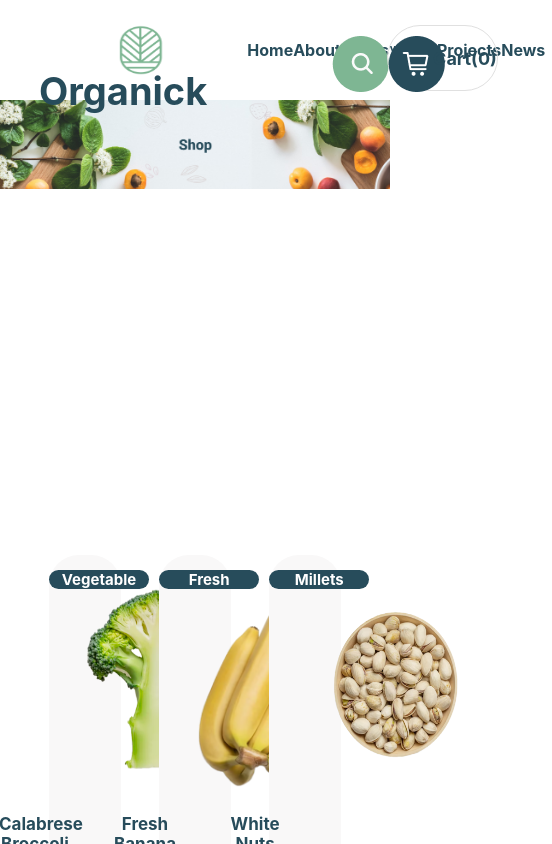
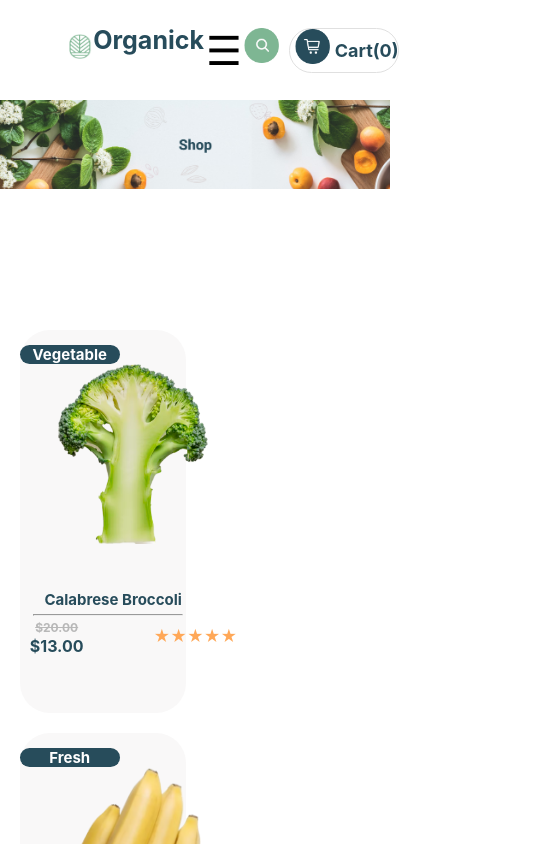
Before and after one commit to AramPetrosyan07/b_group, a React (Create React App) app: page / in a window 390 px wide. Shown: the top 844 px of the page, 552 px wide, since content can reach past the window. Built offline with nearby package versions, Linux system fonts and the light colour scheme.

Commit message:
my Shop Commit Git

```diff
--- a/src/shop/main.jsx
+++ b/src/shop/main.jsx
@@ -124,6 +124,7 @@ const Main = () => {
             <img className={style.img} src={logo} alt="logo" />
             <label className={style.logo_name}>Organick</label>
           </div>
+          <div className={style.menu_bar}>☰</div>
           <ul className={style.menu}>
             <li>Home</li>
             <li>About</li>
@@ -180,24 +181,8 @@ const Main = () => {
         </div>
       </div>
 
-      <div className="banner2">
-        <div className="img2">
-          <p>
-            Subscribe to <br />
-            our Newsletter
-          </p>
-          <input type="text" placeholder="Your Email Address" />
-          <button className="subscribe" type="submit">
-            Subscribe
-          </button>
-        </div>
-      </div>
 
-      <div className="footer">
-        <div className="section"></div>
-        <div className="section"></div>
-        <div className="section"></div>
-      </div>
+
     </>
   );
 };
--- a/src/shop/main.module.css
+++ b/src/shop/main.module.css
@@ -22,7 +22,6 @@
 }
 
 .logo_name {
-  /* font-family: */
   position: relative;
   font-size: 38px;
   line-height: 45px;
@@ -43,7 +42,6 @@ ul {
   list-style-type: none;
   display: flex;
   flex-direction: row;
-  /* justify-content: space-evenly; */
 }
 
 ul li {
@@ -57,6 +55,7 @@ ul li {
   flex-direction: row;
   gap: 10px;
 }
+
 
 .search {
   width: 45px;
@@ -78,7 +77,7 @@ ul li {
   cursor: pointer;
 }
 
-.cart ~ span {
+.cart~span {
   font-size: 18px;
   color: #274c5b;
   font-weight: bold;
@@ -104,7 +103,6 @@ ul li {
 
 .shop {
   width: 100%;
-  /* height: 1300px; */
   margin: auto;
 }
 
@@ -123,20 +121,12 @@ ul li {
   margin: 10px;
   border-radius: 30px;
   background-color: #f9f8f8;
-  /* display: grid; */
+
 }
 
-/* .shop-row {
-    width: 100%;
-    height: 33%;
-    border-radius: 30px;
-    display: flex;
-    flex-direction: row;
-} */
 
 .type-of-food {
-  /* width: 96px;
-    height: 31px; */
+
   border-radius: 8px;
   background-color: #274c5b;
   color: white;
@@ -189,13 +179,13 @@ ul li {
   flex-direction: row;
 }
 
-.img2 > p {
+.img2>p {
   color: white;
   font-size: 50px;
   font-weight: bold;
 }
 
-.img2 > input {
+.img2>input {
   width: 350px;
   height: 80px;
   border-radius: 16px;
@@ -226,17 +216,18 @@ input::placeholder {
   display: flex;
   flex-direction: row;
 
-  /* column-gap: 10px; */
+
 }
+
 .section {
   width: 30%;
   height: 350px;
   border: 1px solid #000;
-  /* margin: 100px 30px 20px 30px; */
+
 }
 
 .line {
-  width: 270px;
+  width: 90%;
   color: #dedddd;
   margin-left: 13px;
   margin-top: 180px;
@@ -250,10 +241,12 @@ input::placeholder {
 .stars {
   color: #ffa858;
 }
+
 .img {
   width: 50px;
   height: 50px;
 }
+
 .type_of_food {
   font-size: 15px;
   color: white;
@@ -264,5 +257,100 @@ input::placeholder {
   background-color: #274c5b;
   margin-right: 157px;
   margin-top: 15px;
-  /* border: 1px solid #000; */
+
 }
+
+.menu_bar {
+  display: none;
+  font-size: 40px;
+}
+
+@media (max-width: 1400px) {
+  .sub_header {
+    width: 90%;
+    height: 50%;
+  }
+
+  .search>img {
+    width: 35px;
+    height: 35px;
+  }
+
+  .cart>img {
+    width: 35px;
+    height: 35px;
+  }
+
+  .logo>img {
+
+    width: 25px;
+    height: 25px;
+  }
+
+  .logo_name {
+    font-size: 25px;
+  }
+
+  .rectangle {
+    width: 145px;
+    height: 45px;
+  }
+
+  .shop_list {
+    width: 95%;
+    height: 95%;
+  }
+
+  .title {
+    font-size: 15px;
+    left: 10px;
+  }
+
+  .shop_column {
+    width: 30%;
+  }
+
+
+}
+
+@media (max-width:850px) {
+
+  .shop_column {
+    width: 45%;
+
+  }
+
+  .banner {
+    height: 200px;
+  }
+
+  .menu {
+    display: none;
+  }
+
+  .menu_bar {
+    display: block;
+  }
+
+  .shop_list {
+    display: flex;
+    flex-wrap: wrap;
+  }
+
+
+}
+
+@media  (max-width: 550px) {
+
+  .banner {
+    width: 100%;
+    height: 120px;
+  }
+  .sub_header{
+    width: 85%;
+
+  }
+  .last_sub_header {
+    width: 35%;
+  }
+}
```
